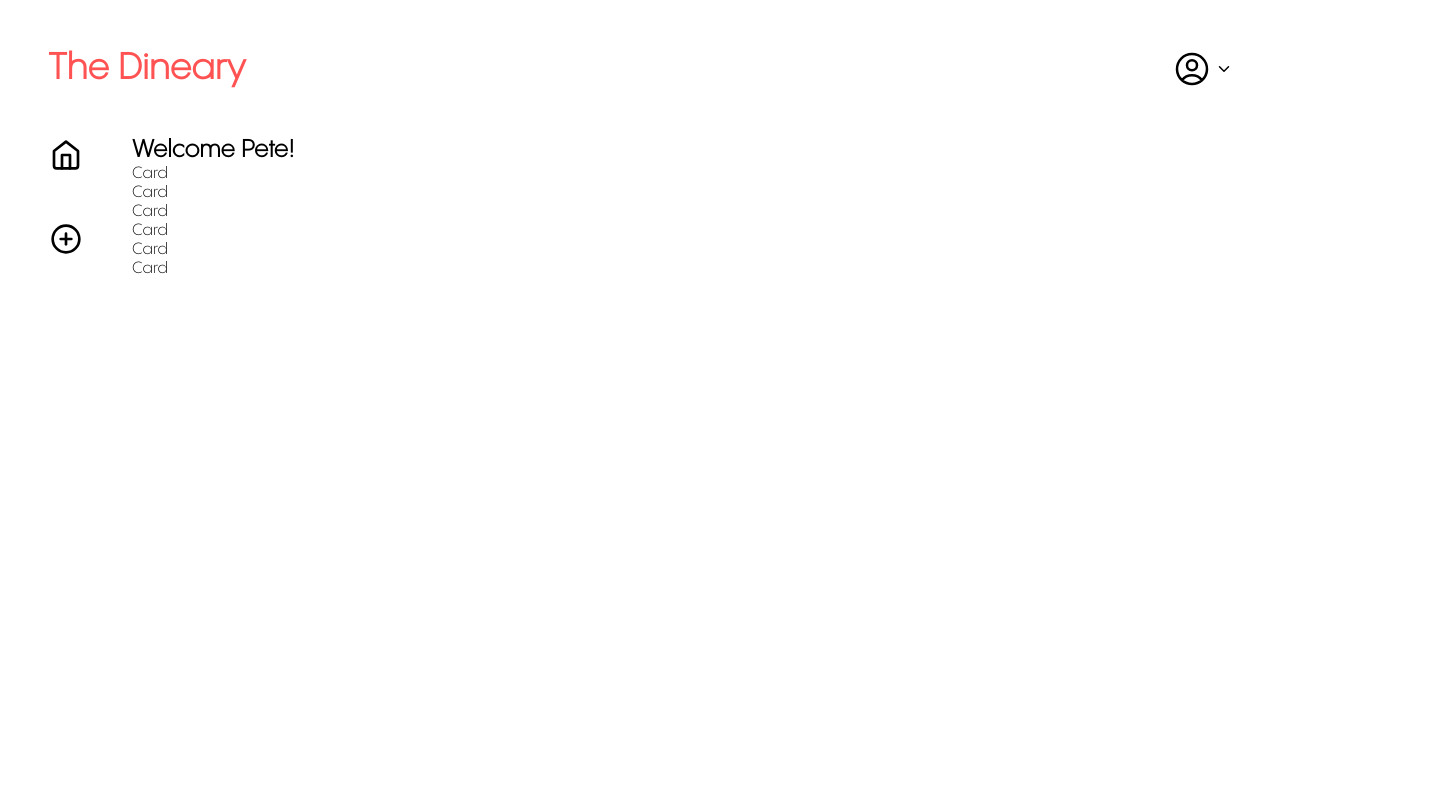
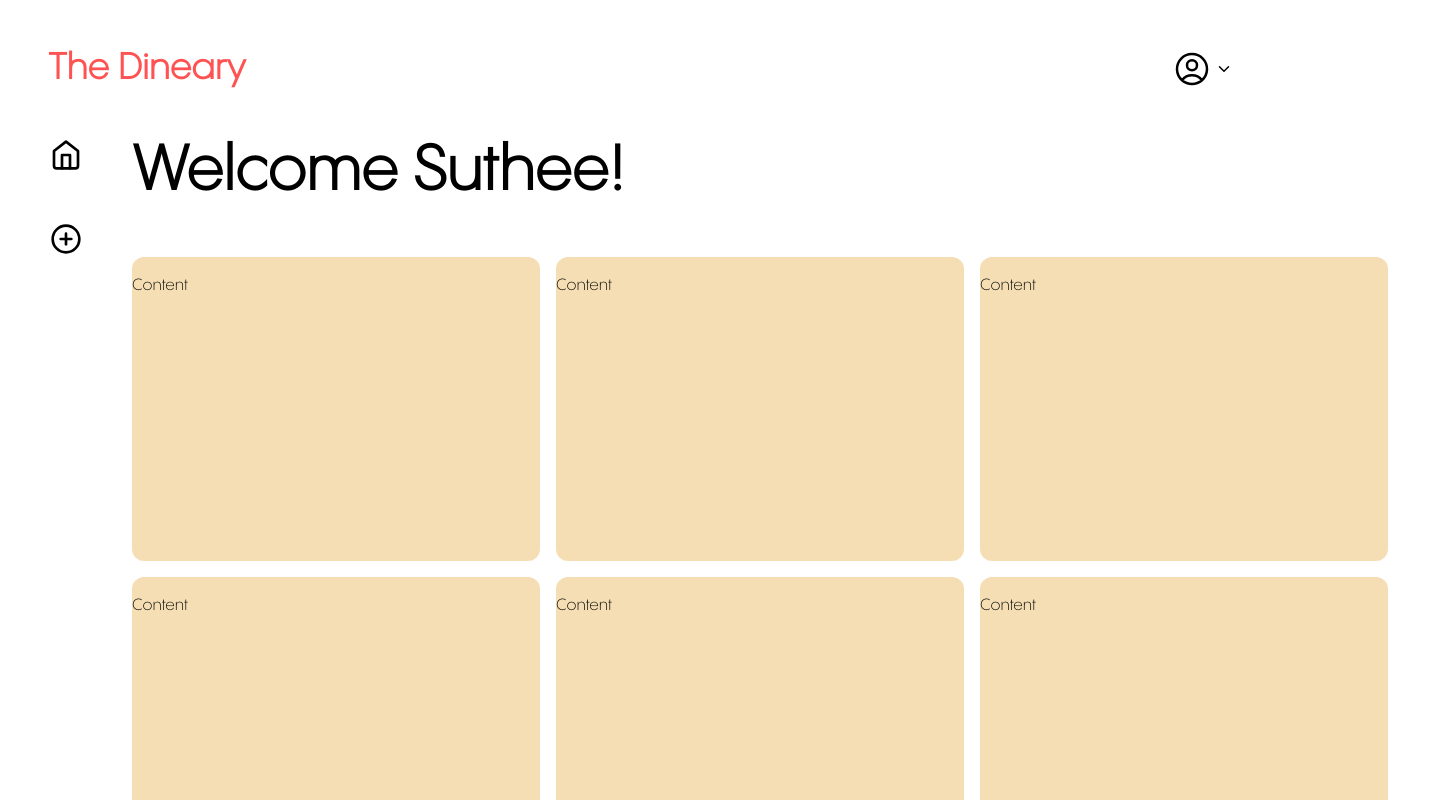
Before and after one commit to SutheeDev/PerScholasCapstoneFE, a React (Vite) app: page / in a window 1280 px wide. Shown: the top 800 px of the page, 1436 px wide, since content can reach past the window. Built offline with nearby package versions, Linux system fonts and the light colour scheme; no server answers.

Commit message:
styled basic card component & fetch user and set the user state

```diff
--- a/src/App.jsx
+++ b/src/App.jsx
@@ -1,4 +1,4 @@
-import { useEffect } from "react";
+import { useState, useEffect } from "react";
 import { BrowserRouter, Routes, Route } from "react-router-dom";
 import {
   Home,
@@ -12,13 +12,20 @@ import apiClient from "./utils/apiClient";
 const userId = import.meta.env.VITE_USER_ID;
 
 const App = () => {
-  // const getUser = async () => {
-  //   const response = await apiClient.get("/");
-  // };
+  const [user, setUser] = useState({});
 
-  // useEffect(() => {
-  //   console.log(userId);
-  // }, []);
+  const getUser = async () => {
+    try {
+      const response = await apiClient.get(`/user/${userId}`);
+      setUser(response.data);
+    } catch (error) {
+      console.log(error);
+    }
+  };
+
+  useEffect(() => {
+    getUser();
+  }, []);
 
   return (
     <BrowserRouter>
--- a/src/components/Card.jsx
+++ b/src/components/Card.jsx
@@ -1,4 +1,23 @@
+import styled from "styled-components";
+
 const Card = () => {
-  return <div>Card</div>;
+  return (
+    <Wrapper>
+      <div className="image">
+        <img src="" alt="" />
+      </div>
+      <div className="card-content">
+        <p>Content</p>
+      </div>
+    </Wrapper>
+  );
 };
 export default Card;
+
+const Wrapper = styled.div`
+  width: 408px;
+  height: 304px;
+  border-radius: 12px;
+  overflow: hidden;
+  background-color: wheat;
+`;
--- a/src/pages/Home.jsx
+++ b/src/pages/Home.jsx
@@ -26,8 +26,8 @@ const Home = () => {
         </aside>
 
         <section>
-          <div className="cards-container">
-            <h1>Welcome Pete!</h1>
+          <CardsContainer>
+            <h1 className="greeting">Welcome Suthee!</h1>
             <section className="cards">
               <Card />
               <Card />
@@ -36,7 +36,7 @@ const Home = () => {
               <Card />
               <Card />
             </section>
-          </div>
+          </CardsContainer>
         </section>
       </Content>
     </main>
@@ -52,7 +52,7 @@ const NavContainer = styled.div`
 
 const Content = styled.div`
   display: flex;
-  height: calc(100vh - 137px);
+  min-height: calc(100vh - 137px);
   /* background-color: wheat; */
 `;
 
@@ -63,3 +63,18 @@ const SidebarContainer = styled.div`
   flex-direction: column;
   row-gap: 48px;
 `;
+
+const CardsContainer = styled.div`
+  padding-right: var(--container-padding);
+
+  .greeting {
+    font-size: 62px;
+    margin-bottom: 50px;
+  }
+
+  .cards {
+    display: grid;
+    grid-template-columns: repeat(3, 1fr);
+    gap: 16px;
+  }
+`;
```
